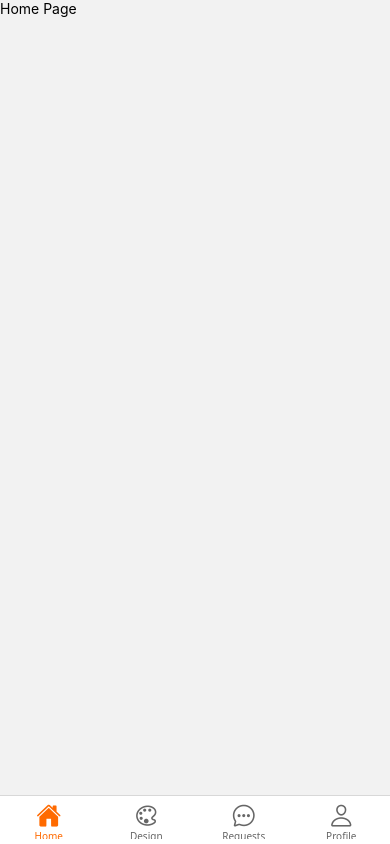
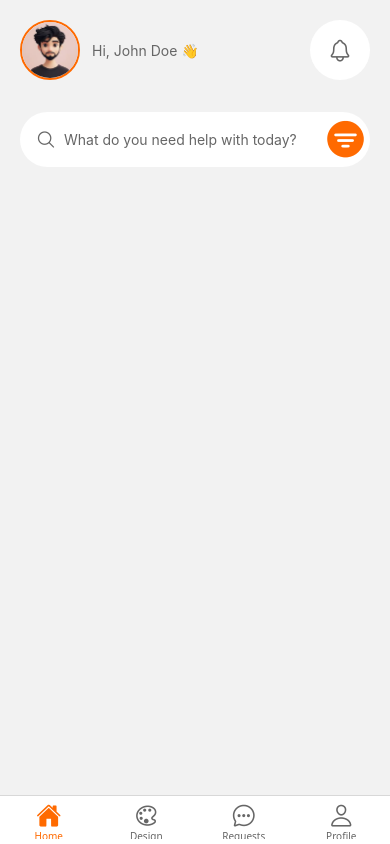
Before and after one commit to Deep1209G/Binyan, a React Native app: screen /Home in a window 390 px wide. Built offline with nearby package versions, Linux system fonts and the light colour scheme.

Commit message:
Add header and search bar to home screen

```diff
--- a/src/components/GradientButton.tsx
+++ b/src/components/GradientButton.tsx
@@ -25,7 +25,6 @@ const GradientButton = ({title, onPress, style, textStyle}: GradientButtonProps)
                 </Text>
             </LinearGradient>
         </Pressable>
-
     )
 };
 
--- /dev/null
+++ b/src/components/PressableIcon.tsx
@@ -0,0 +1,36 @@
+import { StyleSheet, Pressable } from 'react-native'
+import React from 'react'
+import  Icon  from 'react-native-vector-icons/Ionicons'
+import theme from '../theme'
+
+
+type PressableIconProps ={
+    name:string,
+    size:number,
+    onPress:() => void;
+    color: string,
+}
+
+const PressableIcon = ({name, size, onPress,color}:PressableIconProps) => {
+  return (
+
+    <Pressable style={styles.container} onPress={onPress}>
+        <Icon name={name} size={size} color={color} />
+    </Pressable>
+
+  )
+}
+
+export default PressableIcon
+
+const styles = StyleSheet.create({
+    container:{
+        backgroundColor:theme.colors.white,
+        borderRadius:theme.radius.dl,
+        height:60,
+        width:60,
+        alignItems:'center',
+        justifyContent:'center',
+
+    }
+})
--- /dev/null
+++ b/src/components/SearchBar.tsx
@@ -0,0 +1,75 @@
+import {
+  StyleSheet,
+  TextInput,
+  View,
+  TextStyle,
+  StyleProp,
+  ViewStyle,
+  TouchableOpacity,
+} from 'react-native';
+import React from 'react';
+import theme from '../theme';
+import Icon from 'react-native-vector-icons/Ionicons';
+
+type SearchBarProps = {
+  placeholder: string;
+  textStyle?: StyleProp<TextStyle>;
+  style?: StyleProp<ViewStyle>;
+};
+
+const SearchBar = ({ placeholder, textStyle, style }: SearchBarProps) => {
+  return (
+    <View style={[styles.container, style]}>
+
+      {/* LEFT ICON */}
+      <Icon
+        name="search-outline"
+        size={20}
+        color={theme.colors.textSecondary}
+      />
+
+      {/*  INPUT */}
+      <TextInput
+        placeholder={placeholder}
+        placeholderTextColor={theme.colors.textSecondary}
+        style={[styles.input, textStyle]}
+      />
+
+      {/* RIGHT BUTTON */}
+      <TouchableOpacity style={styles.filterButton}>
+        <Icon name="filter-circle" size={45} color={theme.colors.primary} />
+      </TouchableOpacity>
+
+    </View>
+  );
+};
+
+export default SearchBar;
+
+const styles = StyleSheet.create({
+  container: {
+    backgroundColor: theme.colors.white,
+    borderRadius: theme.radius.dl,
+    height: 55,
+    flexDirection: 'row',
+    alignItems: 'center',
+    paddingLeft: theme.spacing.lg,
+    paddingRight: theme.spacing.ts,
+  },
+
+  input: {
+    flex: 1,
+    marginLeft: theme.spacing.sm,
+    fontSize: theme.typography.regular,
+    color: theme.colors.textPrimary,
+  },
+
+  filterButton: {
+    height: 45,
+    width: 45,
+    borderRadius: theme.radius.round,
+    backgroundColor: theme.colors.white,
+    justifyContent: 'center',
+    alignItems: 'center',
+  },
+});
--- a/src/screens/Tabs/HomeScreen.tsx
+++ b/src/screens/Tabs/HomeScreen.tsx
@@ -1,22 +1,82 @@
-import { StyleSheet, Text,} from 'react-native'
-import React from 'react'
-import { SafeAreaView } from 'react-native-safe-area-context'
+import { StyleSheet, Image, Text, View } from 'react-native';
+import React from 'react';
+import { SafeAreaView } from 'react-native-safe-area-context';
+import theme from '../../theme';
+import PressableIcon from '../../components/PressableIcon';
+import SearchBar from '../../components/SearchBar';
 
 const HomeScreen = () => {
+  return (
+    <SafeAreaView style={styles.mainContainer}>
 
-  return (
-       <SafeAreaView>
-        <Text style={styles.container}>
-          Home Page
-        </Text>
-      </SafeAreaView>
+      {/* HEADER */}
+      <View style={styles.headerContainer}>
 
-  )
-}
+        {/* LEFT SECTION  */}
+        <View style={styles.leftSection}>
+          <Image
+            source={require('../../assets/profile.jpg')}
+            style={styles.profileImage}
+          />
+          <Text style={styles.headerText}>Hi, John Doe 👋</Text>
+        </View>
 
-export default HomeScreen
+        {/* RIGHT SECTION (Notification Icon) */}
+        <PressableIcon
+          name="notifications-outline"
+          size={25}
+          onPress={() => console.log('Notification')}
+          color={theme.colors.textSecondary}
+        />
+      </View>
+
+      {/*Search Bar */}
+      <View style={styles.searchBtn}>
+        <SearchBar placeholder="What do you need help with today?" />
+      </View>
+
+      {/* */}
+    </SafeAreaView>
+  );
+};
+
+export default HomeScreen;
 
 const styles = StyleSheet.create({
-    container:{},
+  mainContainer: {
+    flex: 1,
+    paddingVertical: theme.spacing.xl,
+    paddingHorizontal: theme.spacing.xl,
+  },
 
-})
+  headerContainer: {
+    flexDirection: 'row',
+    alignItems: 'center',
+    justifyContent: 'space-between',
+  },
+
+  leftSection: {
+    flexDirection: 'row',
+    alignItems: 'center',
+  },
+
+  headerText: {
+    marginLeft: theme.spacing.md,
+    fontSize: theme.typography.regular,
+    color: theme.colors.textSecondary,
+  },
+
+  profileImage: {
+    width: 60,
+    height: 60,
+    borderRadius: theme.radius.dl,
+    borderColor: theme.colors.primary,
+    borderWidth: 2,
+  },
+
+  searchBtn:{
+    marginTop:theme.spacing.xxxl,
+
+  },
+
+});
--- a/src/theme/index.ts
+++ b/src/theme/index.ts
@@ -24,6 +24,7 @@ const theme = {
   gradient: ['#FF9A3D', '#FF6A00', '#FF3D00'],
 
   spacing: {
+    ts:2,
     xs: 4,
     sm: 8,
     md: 12,
@@ -40,6 +41,8 @@ const theme = {
     sm: 8,
     md: 12,
     lg: 16,
+    xl:32,
+    dl:50,
     round: 999,
   },
 
```
Also changed, not shown: src/assets/profile.jpg (added).
